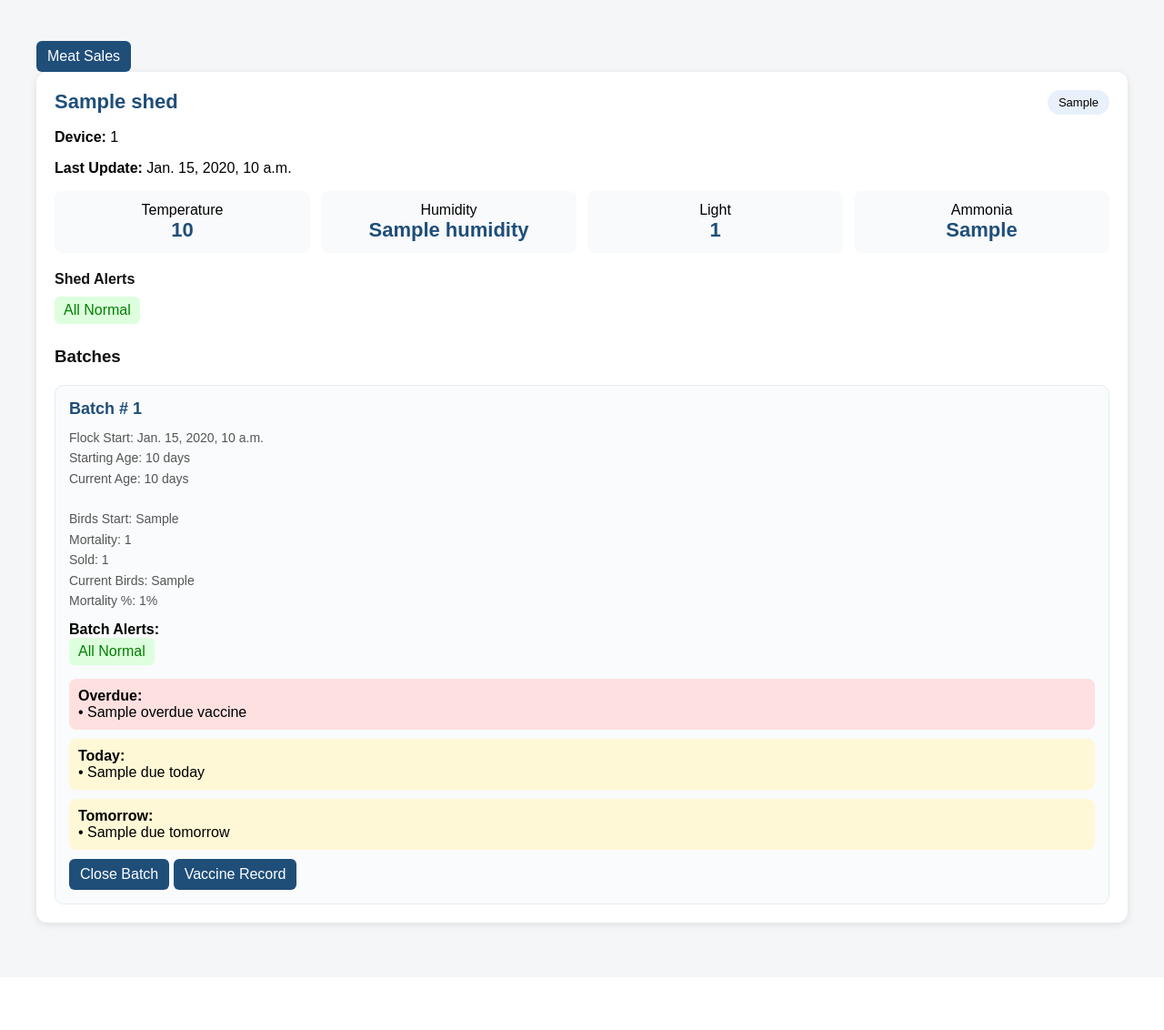
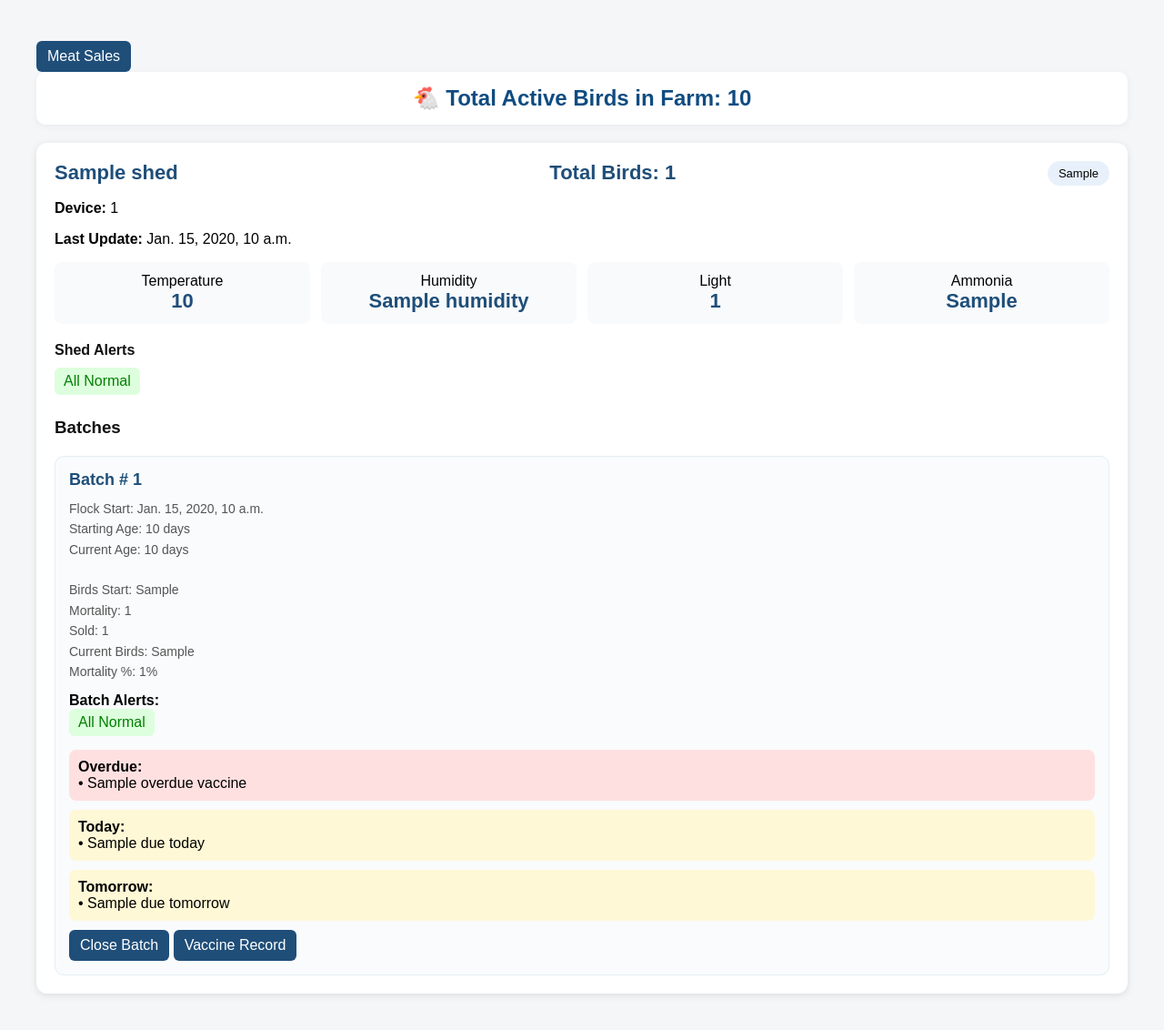
Before and after one commit to khurramrao/poultry-saas, a Django app: template api/templates/api/dashboard.html in a window 1280 px wide. Shown: the part 108-1240 px from the top of the page at 91% size. Before the commit the page ends 1130 px from the top, so only its background shows below. Run offline with Django 5.2, Linux system fonts and the light colour scheme; the template is opened without the code that fills it: most values are stand-ins (such as "Sample title", 1, 10 or a date in 2020).

Commit message:
Add shed and farm total active birds

```diff
--- a/api/templates/api/dashboard.html
+++ b/api/templates/api/dashboard.html
@@ -171,12 +171,19 @@
     Meat Sales
     </a>
 
+<div style="text-align:center; background:white; padding:15px; border-radius:10px; box-shadow:0 2px 8px rgba(0,0,0,0.05); margin-bottom:20px;">
+    <h2 style="color:#0f4c81; margin:0;">
+        🐔 Total Active Birds in Farm: {{ farm_total_birds }}
+    </h2>
+</div>
+
     {% for row in dashboard_rows %}
 
     <div class="shed-card">
 
         <div class="shed-header">
             <div class="shed-name">{{ row.shed.name }}</div>
+            <div class="shed-name">Total Birds: {{ row.total_birds_in_shed }}</div>
             <div class="shed-type">{{ row.shed.shed_type|title }}</div>
         </div>
 
@@ -262,6 +269,7 @@
         <!-- BATCHES -->
         <h3 class="section-title">Batches</h3>
 
+
         <div class="batch-grid">
 
             {% for batch_row in row.batches %}
```
Also changed, not shown: api/views/sensor.py (+18 -10 lines), db.sqlite3, 1 other file.
